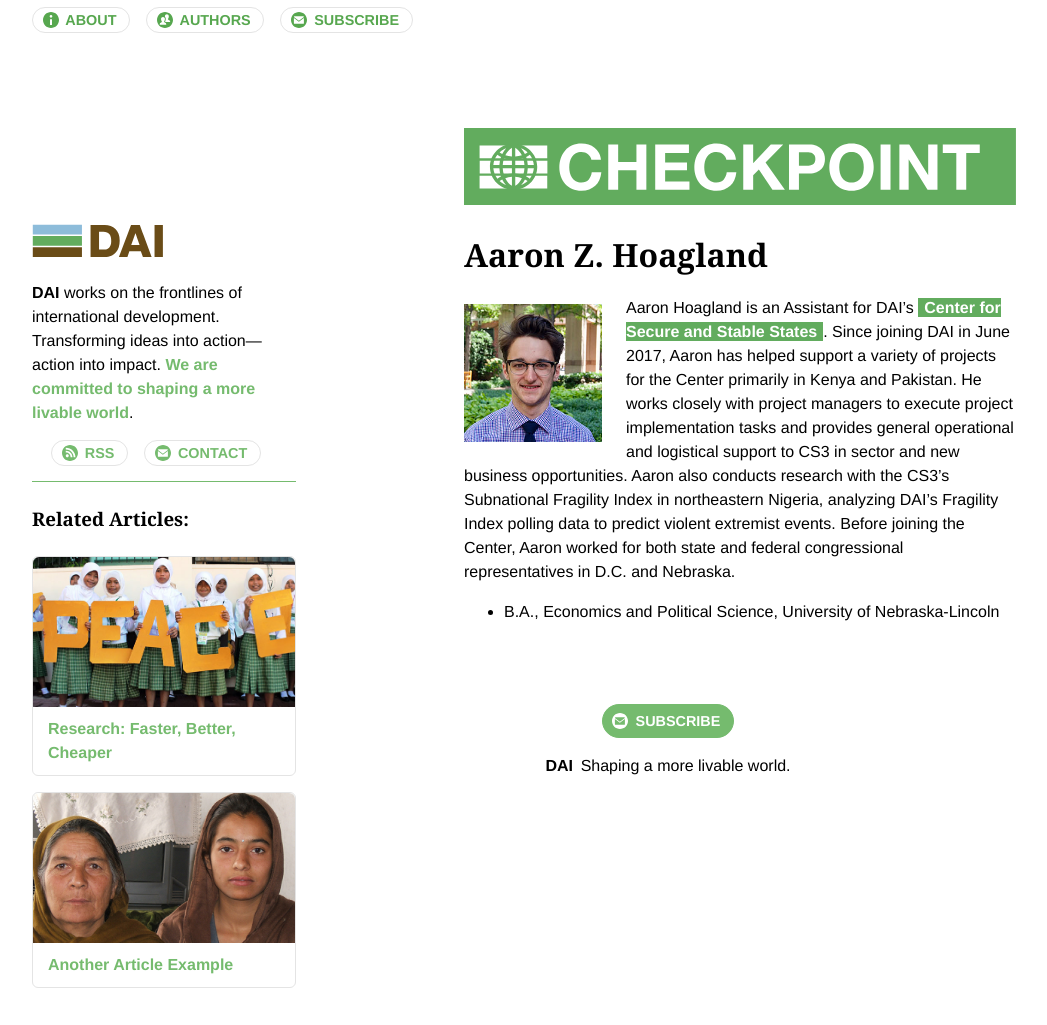
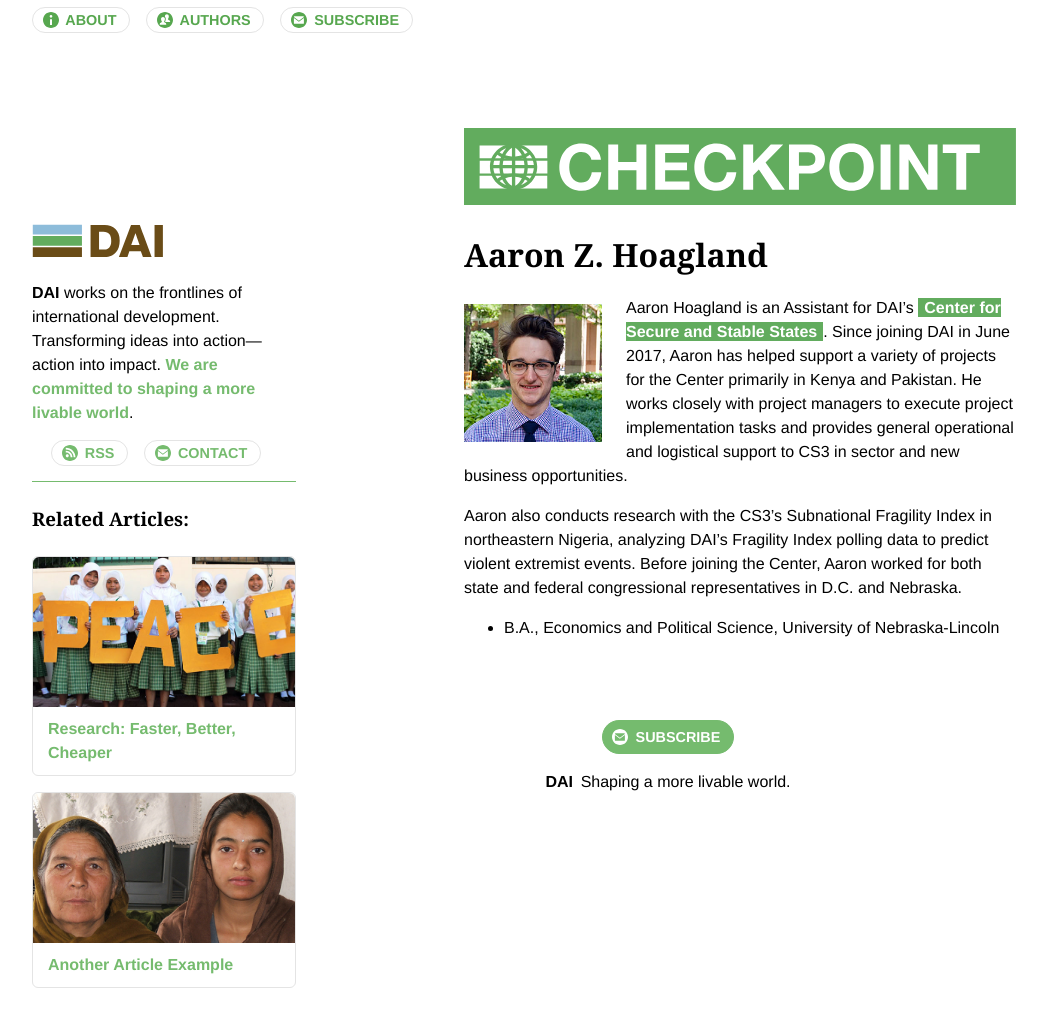
Before and after one commit to BryanSchuetz/CS-, a Jekyll site: the page built from _authors/aaron-z-hoagland.markdown, in a window 1280 px wide. Shown: the whole page, without its empty margins (116-1163 px from the left). Built offline with Jekyll 4.4.1, drawn with Linux system fonts in a browser that asks for light colours; part of the change alters nothing that is shown.

```diff
--- a/_authors/aaron-z-hoagland.markdown
+++ b/_authors/aaron-z-hoagland.markdown
@@ -4,6 +4,10 @@ date: 2017-09-08 13:44:00 Z
 Image: "/uploads/PersonImage.jpg"
 ---
 
-Aaron Hoagland is an Assistant for DAI’s [Center for Secure and Stable States](https://www.dai.com/our-work/solutions/fragile-states). Since joining DAI in June 2017, Aaron has helped support a variety of projects for the Center primarily in Kenya and Pakistan. He works closely with project managers to execute project implementation tasks and provides general operational and logistical support to CS3 in sector and new business opportunities. Aaron also conducts research with the CS3’s Subnational Fragility Index in northeastern Nigeria, analyzing DAI’s Fragility Index polling data to predict violent extremist events. Before joining the Center, Aaron worked for both state and federal congressional representatives in D.C. and Nebraska.
+Aaron Hoagland is an Assistant for DAI’s [Center for Secure and Stable States](https://www.dai.com/our-work/solutions/fragile-states). Since joining DAI in June 2017, Aaron has helped support a variety of projects for the Center primarily in Kenya and Pakistan. He works closely with project managers to execute project implementation tasks and provides general operational and logistical support to CS3 in sector and new business opportunities.
+
+<!--more-->
+
+Aaron also conducts research with the CS3’s Subnational Fragility Index in northeastern Nigeria, analyzing DAI’s Fragility Index polling data to predict violent extremist events. Before joining the Center, Aaron worked for both state and federal congressional representatives in D.C. and Nebraska.
 
 * B.A., Economics and Political Science, University of Nebraska-Lincoln
```
